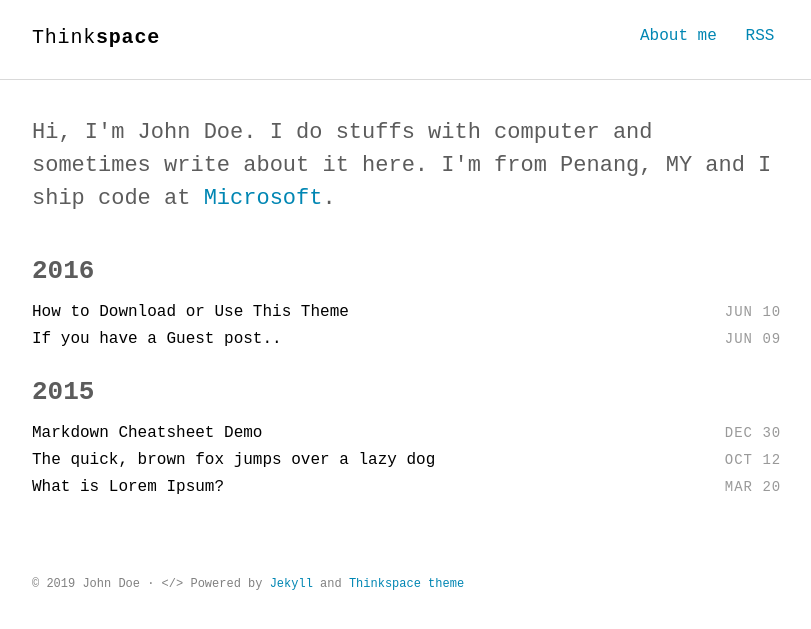
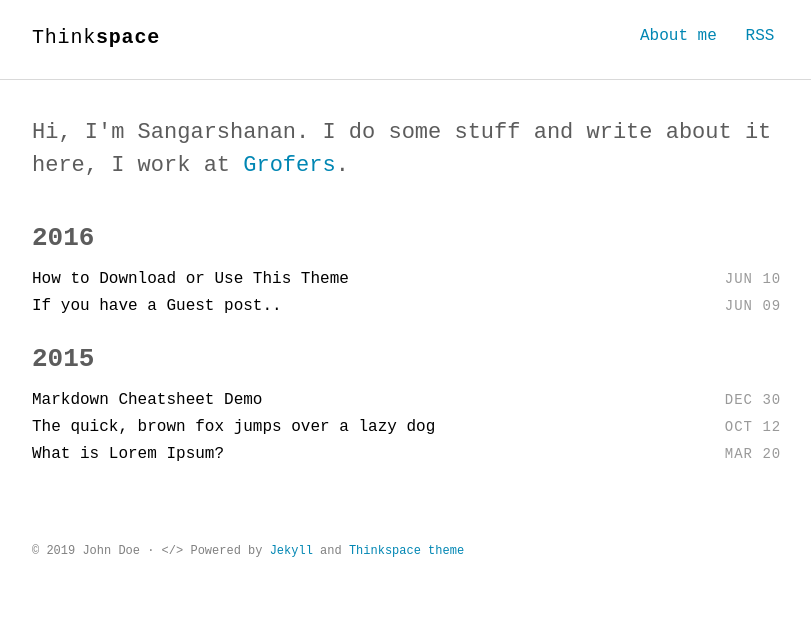
Before and after one commit to Sangarshanan/sangarshanan.github.io, a Jekyll site: the page built from index.html, in a window 1280 px wide. Shown: the top 629 px of the page, without its empty margins (232-1043 px from the left). Built offline with Jekyll 4.4.1, drawn with Linux system fonts in a browser that asks for light colours; some web fonts are replaced.

Commit message:
add intro

```diff
--- a/_includes/intro.html
+++ b/_includes/intro.html
@@ -1,5 +1,5 @@
 <section class="intro">
   <div class="container">
-    <p class="lead">Hi, I'm John Doe. I do stuffs with computer and sometimes write about it here. I'm from Penang, MY and I ship code at <a href="#">Microsoft</a>.</p>
+    <p class="lead">Hi, I'm Sangarshanan. I do some stuff and write about it here, I work at <a href="https://grofers.com">Grofers</a>.</p>
   </div>
 </section>
```
